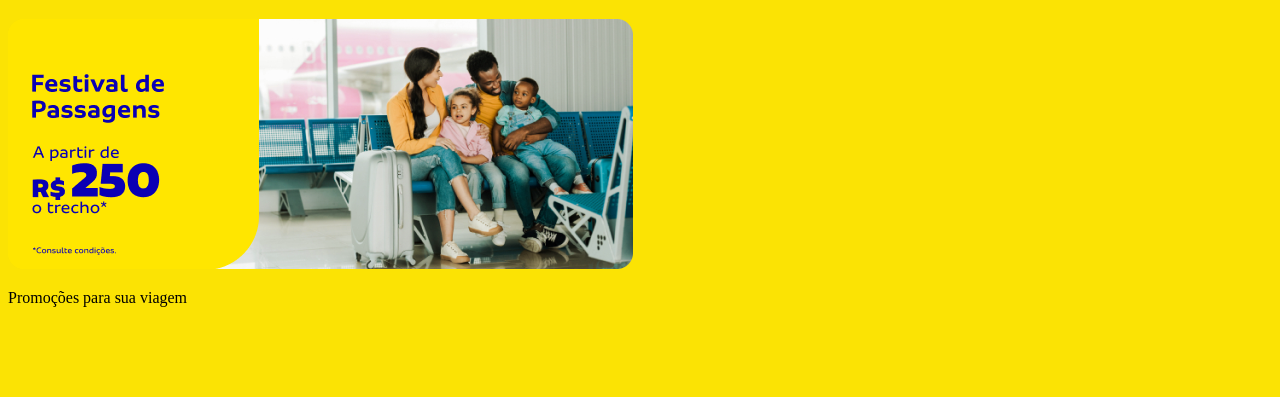
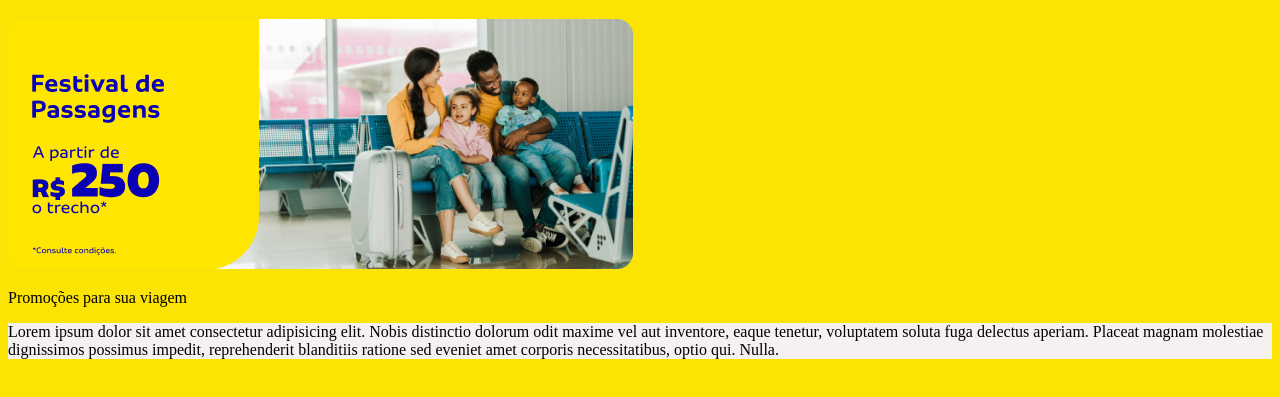
Before and after one commit to PauloF7T/Ancoragem, a plain HTML site: page passagens.html in a window 1280 px wide. Shown: the part 313-710 px from the top of the page. Drawn offline with Linux system fonts and the light colour scheme.

Commit message:
iniciando-footer

```diff
--- a/mystyle.css
+++ b/mystyle.css
@@ -18,3 +18,7 @@ body{
     background-color: blanchedalmond;
     text-align: center;
 }
+
+footer  {
+    background-color: rgb(245, 241, 241);
+}
--- a/passagens.html
+++ b/passagens.html
@@ -16,5 +16,9 @@
         <img src="./assets/passagens.png">
         <p>Promoções para sua viagem</p>
     </div>
+
+    <footer>
+        <p>Lorem ipsum dolor sit amet consectetur adipisicing elit. Nobis distinctio dolorum odit maxime vel aut inventore, eaque tenetur, voluptatem soluta fuga delectus aperiam. Placeat magnam molestiae dignissimos possimus impedit, reprehenderit blanditiis ratione sed eveniet amet corporis necessitatibus, optio qui. Nulla.</p>
+    </footer>
 </body>
 </html>
```
